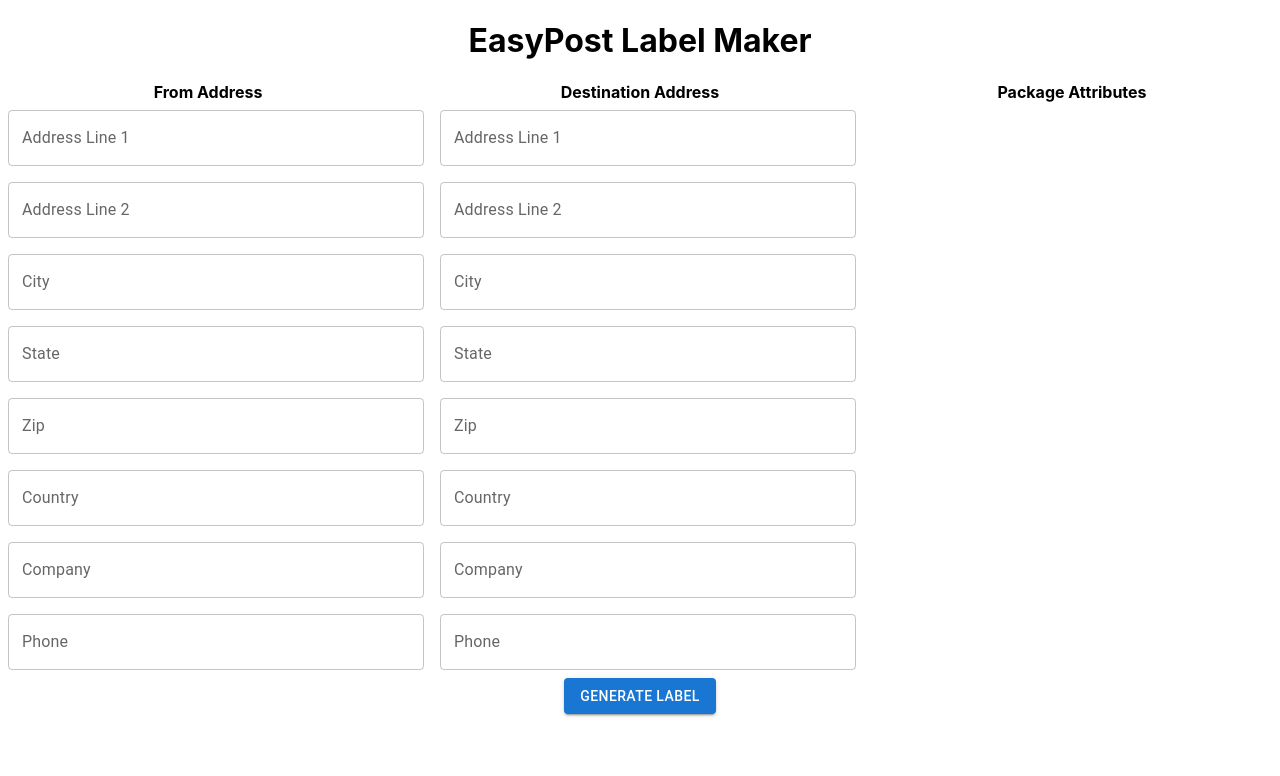
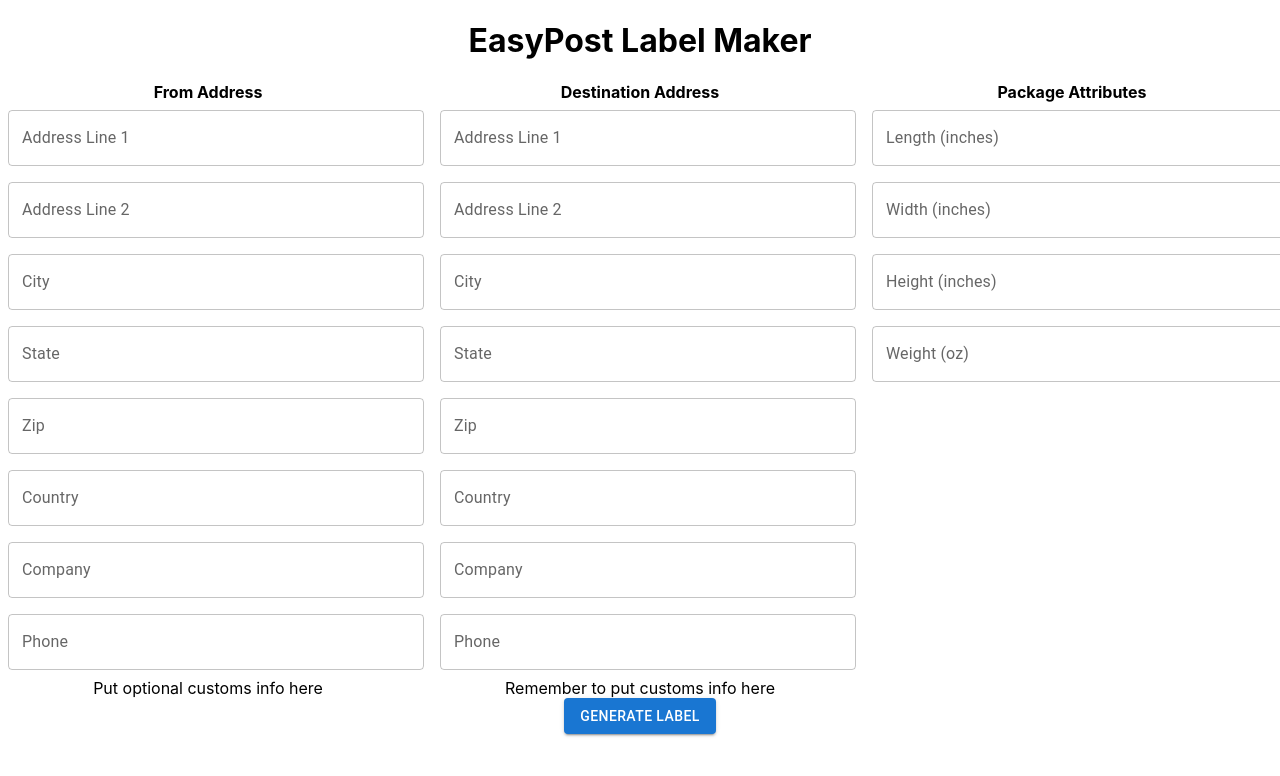
Before and after one commit to christopherpark88/roofstock-take-home, a React (Create React App) app: page / in a window 1280 px wide. Shown: the top 776 px of the page. Built offline with nearby package versions, Linux system fonts and the light colour scheme.

Commit message:
package details and calls

```diff
--- a/src/App.js
+++ b/src/App.js
@@ -18,23 +18,14 @@
 };
 
 const testKey = "";
-const addressData = {
-  street1: "417 MONTGOMERY ST",
-  street2: "FLOOR 5",
-  city: "SAN FRANCISCO",
-  state: "CA",
-  zip: "94104",
-  country: "US",
-  company: "EasyPost",
-  phone: "415-123-4567",
-};
 
-const easyPostAPI = async (url, key, dataToSend) => {
+const easyPostAPI = async (method, url, dataToSend) => {
+  console.log("datatosend", dataToSend);
   const settings = {
-    method: "POST",
+    method,
     headers: {
       "Content-Type": "application/json",
-      Authorization: "Basic " + btoa(key),
+      Authorization: "Basic " + btoa(testKey),
     },
     body: JSON.stringify(dataToSend),
   };
@@ -42,8 +33,8 @@
   try {
     const response = await fetch(url, settings);
     let responseData = await response.json();
+    console.log("responsecheck", responseData);
     return responseData;
-    console.log("responsecheck", responseData);
   } catch (e) {
     console.log("error in updating response", e);
   }
@@ -56,7 +47,6 @@
 `;
 
 function App() {
-  const [shippingInfo, setShippingInfo] = useState("");
   const [senderAddress, setSenderAddress] = useState(defaultAddressValues);
   const [receiverAddress, setReceiverAddress] = useState(defaultAddressValues);
   const [parcelDetails, setParcelDetails] = useState("");
@@ -82,9 +72,80 @@
     });
   };
 
-  const onButtonClick = () => {
-    //let fromAddress = await easyPostAPI("/v2/addresses", testKey, senderAddress);
-    //let toAddress = await easyPostAPI("v2/addresses", testKey, receiverAddress)
+  // Start process to create label upon button click
+  const onButtonClick = async () => {
+    // With test data (since inputting is a bit tedious)
+    let testSender = {
+      street1: "417 MONTGOMERY ST",
+      street2: "FLOOR 5",
+      city: "SAN FRANCISCO",
+      state: "CA",
+      zip: "94104",
+      country: "US",
+      company: "EasyPost",
+      phone: "415-123-4567",
+    };
+
+    let testReceiver = {
+      street1: "200 Alfred Drive",
+      street2: "",
+      city: "BROOKLYN",
+      state: "NY",
+      zip: "11212",
+      country: "US",
+      company: "EasyPost",
+      phone: "418-281-1284",
+    };
+
+    let testParcel = {
+      length: 20.2,
+      width: 10.9,
+      height: 5,
+      weight: 65.9,
+    };
+
+    let fromAddress = await easyPostAPI("POST", "/v2/addresses", testSender);
+    let toAddress = await easyPostAPI("POST", "v2/addresses", testReceiver);
+    let parcelAttributes = await easyPostAPI("POST", "v2/parcels", testParcel);
+
+    let shipmentData = {
+      from_address: {
+        street1: "417 MONTGOMERY ST",
+        street2: "FLOOR 5",
+        city: "SAN FRANCISCO",
+        state: "CA",
+        zip: "94104",
+        country: "US",
+        company: "EasyPost",
+        phone: "415-123-4567",
+      },
+      to_address: {
+        name: "Dr. Steve Brule",
+        street1: "179 N Harbor Dr",
+        city: "Redondo Beach",
+        state: "CA",
+        zip: "90277",
+        country: "US",
+        phone: "4155559999",
+      },
+      parcel: {
+        length: 8,
+        width: 5,
+        height: 5,
+        weight: 5,
+      },
+    };
+    // Create Shipment
+    let shipmentResponse = await easyPostAPI(
+      "POST",
+      "v2/shipments",
+      shipmentData
+    );
+
+    /*     let fromAddress = await easyPostAPI("/v2/addresses", senderAddress);
+    let toAddress = await easyPostAPI("v2/addresses", receiverAddress);
+    let parcelAttributes = await easyPostAPI("v2/parcels", parcelDetails); */
+    //console.log("parcel_response", parcelAttributes);
   };
 
   useEffect(() => {
@@ -149,6 +210,7 @@
               label="Phone"
               onChange={handleAddressChange("phone", true)}
             />
+            Put optional customs info here
           </div>
         </Grid>
         <Grid item xs={4}>
@@ -201,10 +263,36 @@
             label="Phone"
             onChange={handleAddressChange("phone", false)}
           />
+          Remember to put customs info here
         </Grid>
         <Grid item xs={4}>
           <strong>Package Attributes</strong>
+          <InputField
+            fullWidth
+            variant="outlined"
+            label="Length (inches)"
+            onChange={handleParcelDetailChange("length")}
+          />
+          <InputField
+            fullWidth
+            variant="outlined"
+            label="Width (inches)"
+            onChange={handleParcelDetailChange("width")}
+          />
+          <InputField
+            fullWidth
+            variant="outlined"
+            label="Height (inches)"
+            onChange={handleParcelDetailChange("height")}
+          />
+          <InputField
+            fullWidth
+            variant="outlined"
+            label="Weight (oz)"
+            onChange={handleParcelDetailChange("weight")}
+          />
         </Grid>
+        {console.log("parceldetails", parcelDetails)}
       </Grid>
       <Button variant="contained" onClick={onButtonClick}>
         Generate Label
```
